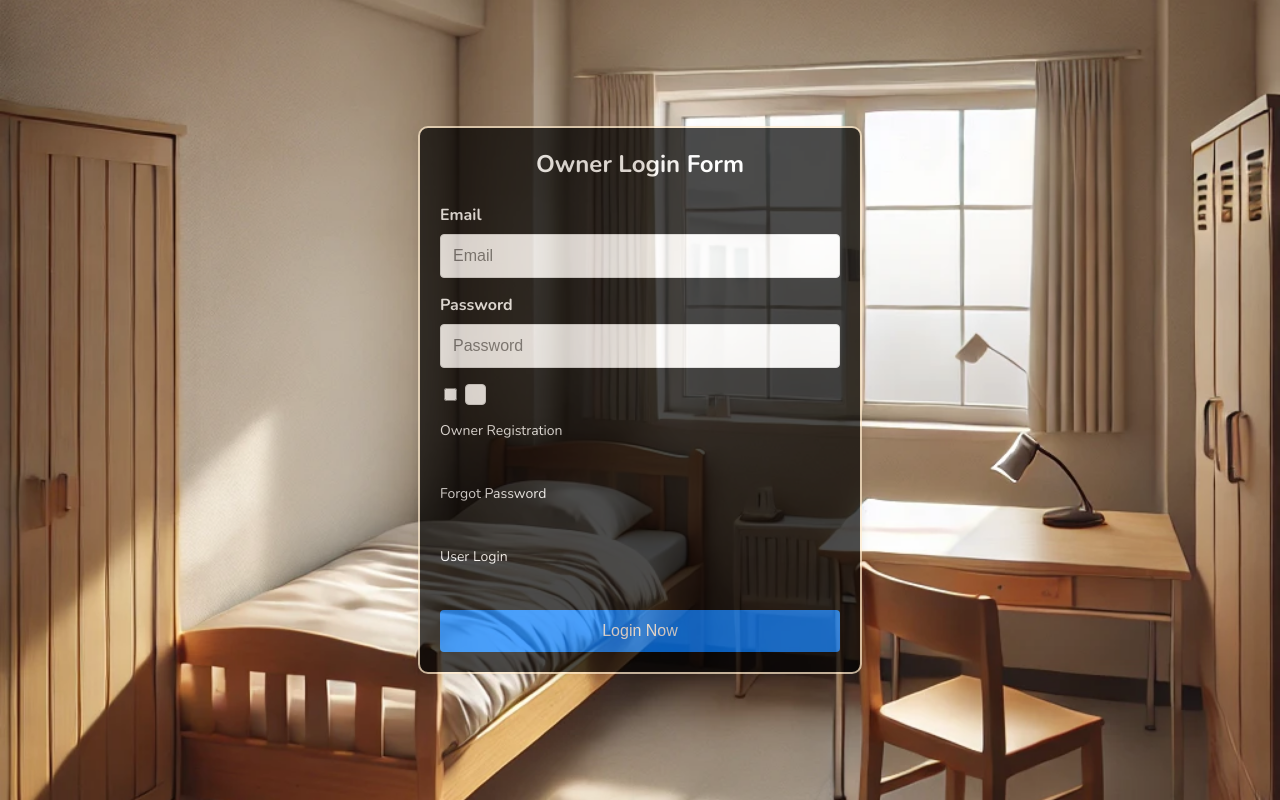
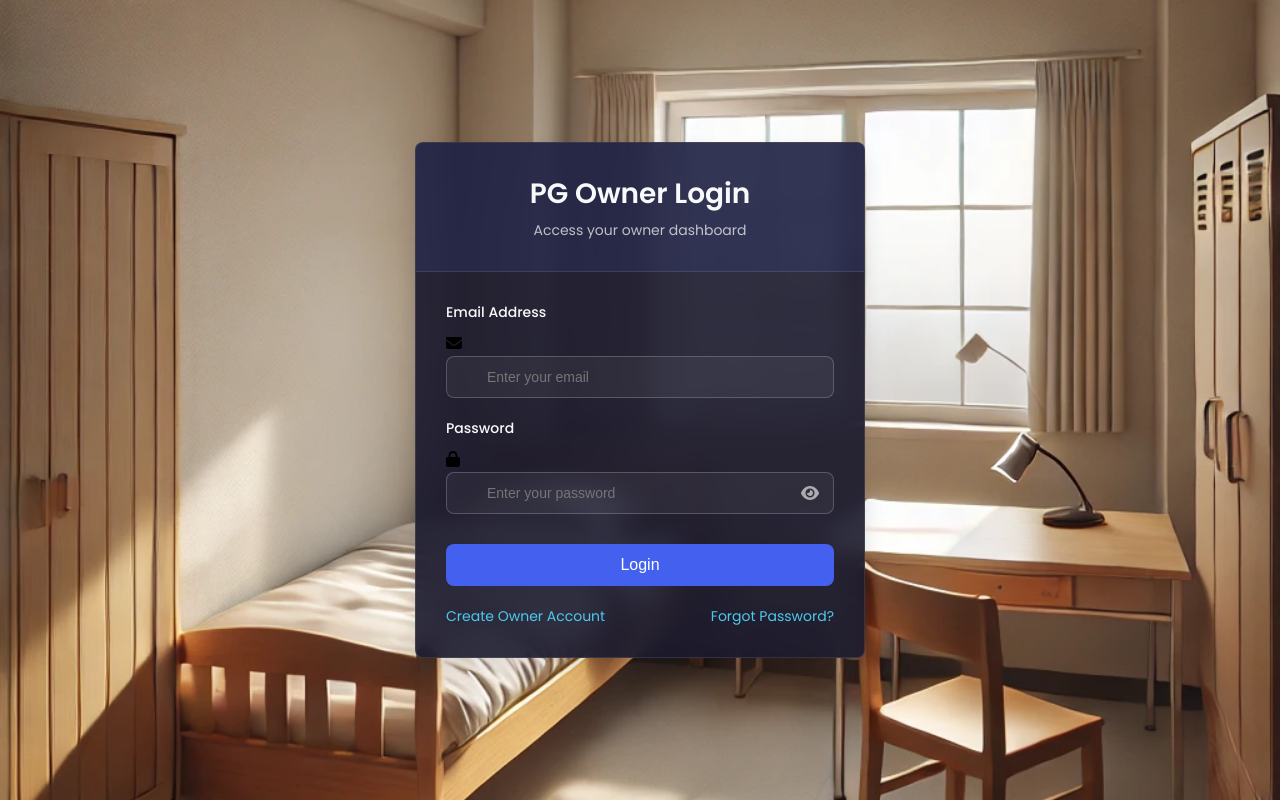
Before and after one commit to satyajitzala16/allpghub, a Django app: page /ownerlogin/ in a window 1280 px wide. Run offline with Django 5.2, Linux system fonts and the light colour scheme.

Commit message:
page change

```diff
--- a/pgbooking/templates/nav.html
+++ b/pgbooking/templates/nav.html
@@ -142,7 +142,7 @@
             </li>
             {% else %}
             <li class="nav-item">
-              <a class=" btn-login"  href="{% url 'login' %}">Login</a>
+              <a class=" btn-login"  href="{% url 'ownerlogin' %}">Login</a>
             </li>
             {% endif %}
           </ul>
--- a/pgbooking/templates/owner_login.html
+++ b/pgbooking/templates/owner_login.html
@@ -1,120 +1,317 @@
 {% load static %}
 <!DOCTYPE html>
-<html lang="zxx">
+<html lang="en">
 
 <head>
-    <title>Minimal login form Responsive Widget Template : W3Layouts</title>
-
-    <!-- Meta tags -->
+    <title>PG Owner Login</title>
     <meta charset="UTF-8">
     <meta name="viewport" content="width=device-width, initial-scale=1.0">
     <meta http-equiv="X-UA-Compatible" content="ie=edge">
 
-    <!-- Google fonts -->
-    <link href="//fonts.googleapis.com/css?family=Nunito:400,700&display=swap" rel="stylesheet">
+    <!-- Google Fonts -->
+    <link rel="preconnect" href="https://fonts.googleapis.com">
+    <link rel="preconnect" href="https://fonts.gstatic.com" crossorigin>
+    <link href="https://fonts.googleapis.com/css2?family=Poppins:wght@300;400;500;600;700&display=swap" rel="stylesheet">
 
-    <!-- Internal CSS -->
-    <!-- CSS Stylesheet
-        -->
-       <!-- CSS Stylesheet
-        -->
-    <link rel="stylesheet" href= {% static "CSS/jp.css" %}  type="text/css" media="all" />
+    <!-- Font Awesome -->
+    <link rel="stylesheet" href="https://cdnjs.cloudflare.com/ajax/libs/font-awesome/6.4.0/css/all.min.css">
 
-    <!-- Inline CSS for Background Image -->
     <style>
+        :root {
+            --primary-color: #4361ee;
+            --primary-hover: #3a56d4;
+            --secondary-color: #3f37c9;
+            --accent-color: #4895ef;
+            --text-light: #f8f9fa;
+            --text-dark: #212529;
+            --bg-dark: #1a1a2e;
+            --bg-light: #f8f9fa;
+            --border-radius: 8px;
+            --box-shadow: 0 10px 20px rgba(0, 0, 0, 0.1);
+            --transition: all 0.3s ease;
+        }
+
+        * {
+            margin: 0;
+            padding: 0;
+            box-sizing: border-box;
+        }
+
         body {
+            font-family: 'Poppins', sans-serif;
             background-image: url("{% static 'pgbooking/images/login1.webp' %}");
             background-size: cover;
+            background-position: center;
             background-repeat: no-repeat;
-            background-position: center center;
-            height: 100vh;
-            margin: 0;
+            min-height: 100vh;
             display: flex;
             justify-content: center;
             align-items: center;
+            padding: 20px;
         }
 
-        /* Additional styles to make the form block stand out */
-        .w3l-loginblock {
-            background: rgba(255, 255, 255, 0.8); /* Semi-transparent white background */
-            padding: 20px;
-            border-radius: 10px;
-            box-shadow: 0 4px 8px rgba(0, 0, 0, 0.1);
+        .login-container {
+            width: 100%;
+            max-width: 450px;
+            background: rgba(26, 26, 46, 0.9);
+            backdrop-filter: blur(10px);
+            border-radius: var(--border-radius);
+            box-shadow: var(--box-shadow);
+            overflow: hidden;
+            border: 1px solid rgba(255, 255, 255, 0.1);
+            transition: var(--transition);
         }
-        .w3l-loginblock {
-            padding: 20px;
-            border-radius: 10px;
-            box-shadow: 0 4px 8px rgba(0, 0, 0, 0.1);
-            background: black;
-            opacity: 70%;
-            border: solid blanchedalmond 2px;}
-            .input-field label {
-                display: block;
-                margin-bottom: 0.5rem;
-                font-weight: 700;
-                color: white;
+
+        .login-container:hover {
+            transform: translateY(-5px);
+            box-shadow: 0 15px 30px rgba(0, 0, 0, 0.2);
+        }
+
+        .login-header {
+            padding: 30px;
+            text-align: center;
+            background: rgba(67, 97, 238, 0.1);
+            border-bottom: 1px solid rgba(255, 255, 255, 0.1);
+        }
+
+        .login-header h1 {
+            color: var(--text-light);
+            font-size: 28px;
+            font-weight: 600;
+            margin-bottom: 5px;
+        }
+
+        .login-header p {
+            color: rgba(255, 255, 255, 0.7);
+            font-size: 14px;
+        }
+
+        .login-form {
+            padding: 30px;
+        }
+
+        .form-group {
+            margin-bottom: 20px;
+            position: relative;
+        }
+
+        .form-group label {
+            display: block;
+            color: var(--text-light);
+            margin-bottom: 8px;
+            font-size: 14px;
+            font-weight: 500;
+        }
+
+        .form-group input {
+            width: 100%;
+            padding: 12px 15px 12px 40px;
+            border: 1px solid rgba(255, 255, 255, 0.2);
+            border-radius: var(--border-radius);
+            background: rgba(255, 255, 255, 0.05);
+            color: var(--text-light);
+            font-size: 14px;
+            transition: var(--transition);
+        }
+
+        .form-group input:focus {
+            outline: none;
+            border-color: var(--primary-color);
+            background: rgba(255, 255, 255, 0.1);
+            box-shadow: 0 0 0 3px rgba(67, 97, 238, 0.2);
+        }
+
+        .form-group i.input-icon {
+            position: absolute;
+            left: 15px;
+            top: 40px;
+            color: rgba(255, 255, 255, 0.6);
+            font-size: 16px;
+        }
+
+        .password-container {
+            position: relative;
+        }
+
+        .password-toggle {
+            position: absolute;
+            right: 15px;
+            top: 50%;
+            transform: translateY(-50%);
+            color: rgba(255, 255, 255, 0.6);
+            cursor: pointer;
+            font-size: 16px;
+            z-index: 2;
+        }
+
+        .btn-login {
+            width: 100%;
+            padding: 12px;
+            background: var(--primary-color);
+            color: white;
+            border: none;
+            border-radius: var(--border-radius);
+            font-size: 16px;
+            font-weight: 500;
+            cursor: pointer;
+            transition: var(--transition);
+            margin-top: 10px;
+        }
+
+        .btn-login:hover {
+            background: var(--primary-hover);
+            transform: translateY(-2px);
+        }
+
+        .form-footer {
+            display: flex;
+            justify-content: space-between;
+            margin-top: 20px;
+            font-size: 14px;
+        }
+
+        .form-footer a {
+            color: #4cc9f0;
+            text-decoration: none;
+            transition: var(--transition);
+        }
+
+        .form-footer a:hover {
+            color: #4895ef;
+            text-decoration: underline;
+        }
+
+        .alert-message {
+            padding: 12px 15px;
+            border-radius: var(--border-radius);
+            margin-bottom: 20px;
+            font-size: 14px;
+            display: flex;
+            align-items: center;
+        }
+
+        .alert-error {
+            background: rgba(239, 71, 111, 0.2);
+            border-left: 4px solid #ef476f;
+            color: #ffccd5;
+        }
+
+        .alert-success {
+            background: rgba(72, 149, 239, 0.2);
+            border-left: 4px solid #4895ef;
+            color: #caf0f8;
+        }
+
+        .alert-message i {
+            margin-right: 10px;
+            font-size: 18px;
+        }
+
+        /* Responsive adjustments */
+        @media (max-width: 576px) {
+            .login-container {
+                max-width: 100%;
             }
-            a {
-                color: white;
-                text-decoration: none;
-                font-size: 0.875rem;
+
+            .login-header {
+                padding: 25px 20px;
             }
-            .logo .brand-logo {
-                font-size: 1.5rem;
-                font-weight: 700;
-                text-decoration: none;
-                color: white;
+
+            .login-header h1 {
+                font-size: 24px;
             }
+
+            .login-form {
+                padding: 25px 20px;
+            }
+
+            .form-footer {
+                flex-direction: column;
+                gap: 10px;
+                align-items: center;
+            }
+        }
+
+        /* Animation */
+        @keyframes fadeIn {
+            from { opacity: 0; transform: translateY(20px); }
+            to { opacity: 1; transform: translateY(0); }
+        }
+
+        .login-container {
+            animation: fadeIn 0.6s ease forwards;
+        }
     </style>
-
 </head>
 
 <body>
-    <div class="w3l-loginblock signinform">
-        <div class="logo">
-            <a class="brand-logo" href="index.html">Owner Login Form</a>
+    <div class="login-container">
+        <div class="login-header">
+            <h1>PG Owner Login</h1>
+            <p>Access your owner dashboard</p>
         </div>
-        <!-- main content -->
-        <div class="row map-content-9">
-            <div class="info-grids">
-                <form method="post" class="" action="{% url 'ownerlogin'%}">
-                    {% csrf_token %}
-                    <div class="form-grid">
-                        <div class="input-field">
-                            <label for="email">Email</label>
-                            <input type="email" name="email" id="email" placeholder="Email" required>
-                        </div>
-                        <div class="input-field">
-                            <label for="password">Password</label>
-                            <input type="password" name="password" id="password" placeholder="Password" required>
-                        </div>
-                        <label class="check-remaind">
-                            <input type="checkbox">
-                            <span class="checkmark"></span>
-                            <p class="remember">Remember Me</p>
-                        </label>
-                        <a href="{% url 'register_owner' %}">Owner Registration</a><br><br>
-                        <a href="{% url 'owner_forgot_password' %}">Forgot Password</a><br><br>
-                        <a href="{% url 'login' %}">User Login</a><br><br>
-                        <button type="submit" class="btn-style">Login Now</button>
-                    </form>
+
+        <div class="login-form">
+            {% if pass %}
+            <div class="alert-message alert-error">
+                <i class="fas fa-exclamation-circle"></i>
+                {{ pass }}
+            </div>
+            {% endif %}
+
+            {% if notregstered %}
+            <div class="alert-message alert-error">
+                <i class="fas fa-exclamation-circle"></i>
+                {{ notregstered }}
+            </div>
+            {% endif %}
+
+            <form method="post" action="{% url 'ownerlogin'%}">
+                {% csrf_token %}
+                <div class="form-group">
+                    <label for="email">Email Address</label>
+                    <i class="fas fa-envelope input-icon"></i>
+                    <input type="email" name="email" id="email" placeholder="Enter your email" required>
                 </div>
-                {% if pass %}
-                <script>
-                    alert('{{ pass }}');
-                </script>
-                {% endif %}
-                {% if notregstered %}
-                <script>
-                    alert('{{ notregstered }}');
-                </script>
-                {% endif %}
-            </div>
+
+                <div class="form-group">
+                    <label for="password">Password</label>
+                    <i class="fas fa-lock input-icon"></i>
+                    <div class="password-container">
+                        <input type="password" name="password" id="password" placeholder="Enter your password" required>
+                        <i class="password-toggle fas fa-eye" onclick="togglePassword('password')"></i>
+                    </div>
+                </div>
+
+                <button type="submit" class="btn-login">Login</button>
+
+                <div class="form-footer">
+                    <a href="{% url 'register_owner' %}">Create Owner Account</a>
+                    <a href="{% url 'owner_forgot_password' %}">Forgot Password?</a>
+                </div>
+            </form>
         </div>
     </div>
 
-    <!-- fontawesome v5 -->
-    <script src="{% static 'fontawesome.js' %}"></script>
+    <!-- Font Awesome -->
+    <script src="https://cdnjs.cloudflare.com/ajax/libs/font-awesome/6.4.0/js/all.min.js"></script>
+
+    <script>
+        function togglePassword(fieldId) {
+            const passwordField = document.getElementById(fieldId);
+            const toggleIcon = document.querySelector(`#${fieldId} + .password-toggle`);
+
+            if (passwordField.type === "password") {
+                passwordField.type = "text";
+                toggleIcon.classList.remove("fa-eye");
+                toggleIcon.classList.add("fa-eye-slash");
+            } else {
+                passwordField.type = "password";
+                toggleIcon.classList.remove("fa-eye-slash");
+                toggleIcon.classList.add("fa-eye");
+            }
+        }
+    </script>
 </body>
 
 </html>
```
